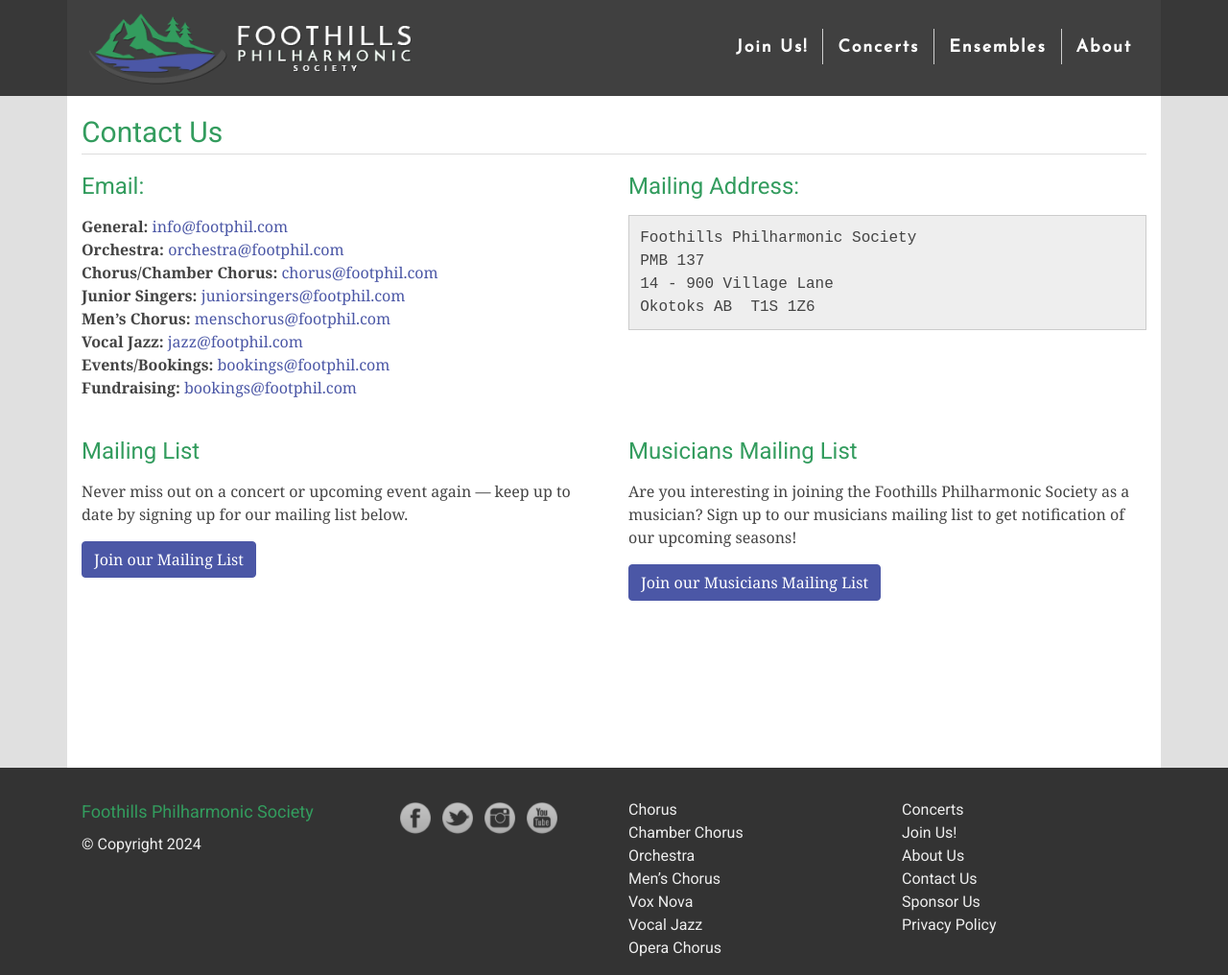
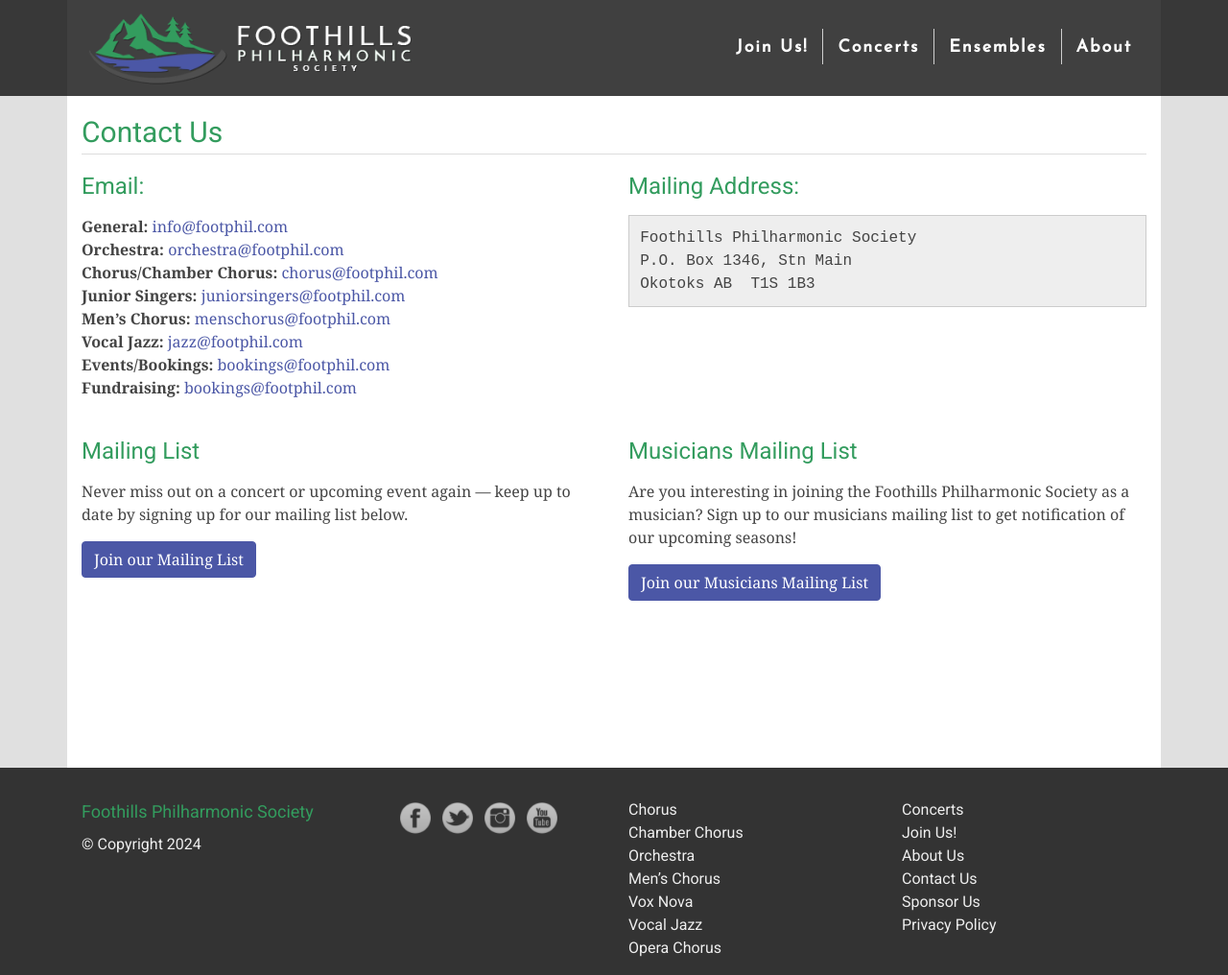
Before and after one commit to percyhanna/fps, a Jekyll site: the page built from contact.html, in a window 1280 px wide and 1016 px high. Shown: the whole window at 96% size. Built offline with Jekyll 4.4.1, drawn with Linux system fonts in a browser that asks for light colours; nearby versions of some CDN libraries; Markdown is read by kramdown in place of the engine named in the settings.

Commit message:
Update mailing address

```diff
--- a/contact.html
+++ b/contact.html
@@ -34,9 +34,8 @@
 
     <address>
       Foothills Philharmonic Society<br />
-      PMB 137<br />
-      14 - 900 Village Lane<br />
-      Okotoks AB  T1S 1Z6
+      P.O. Box 1346, Stn Main<br />
+      Okotoks AB  T1S 1B3
     </address>
   </div>
 </div>
```
